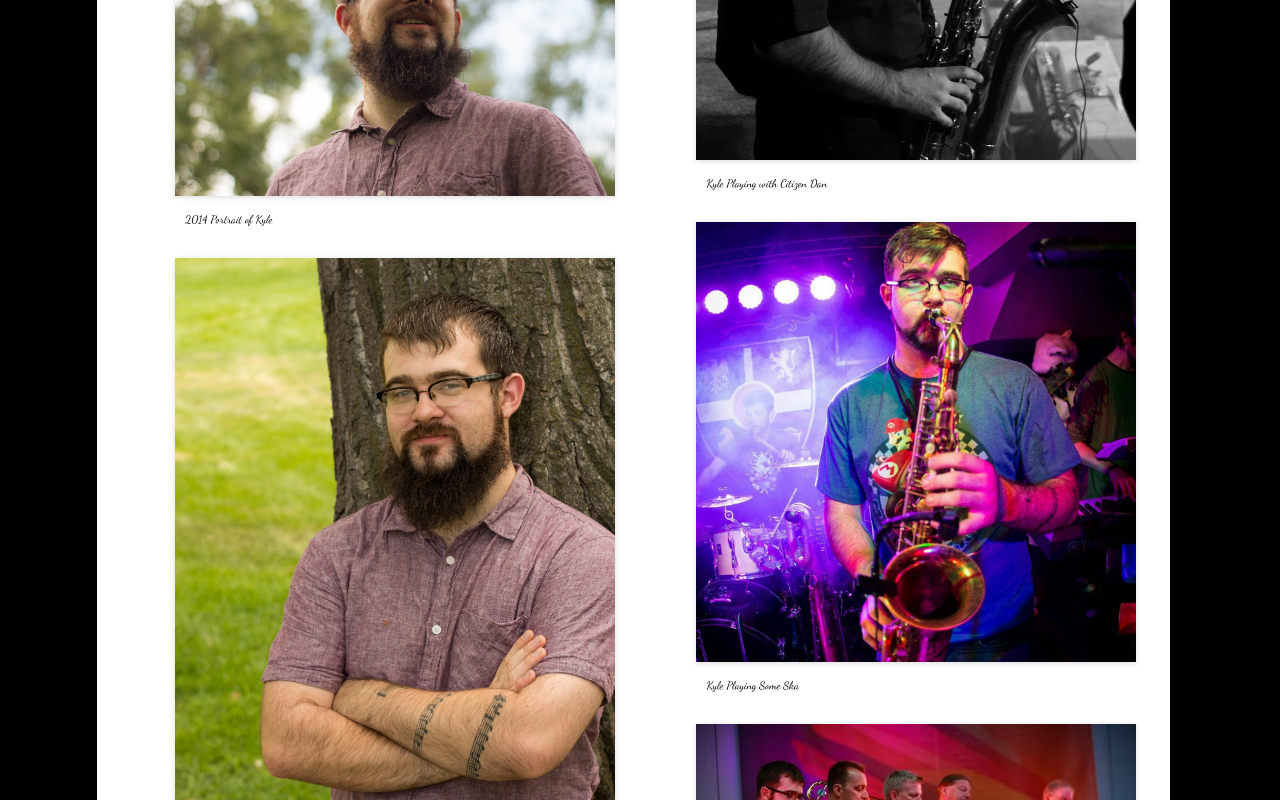
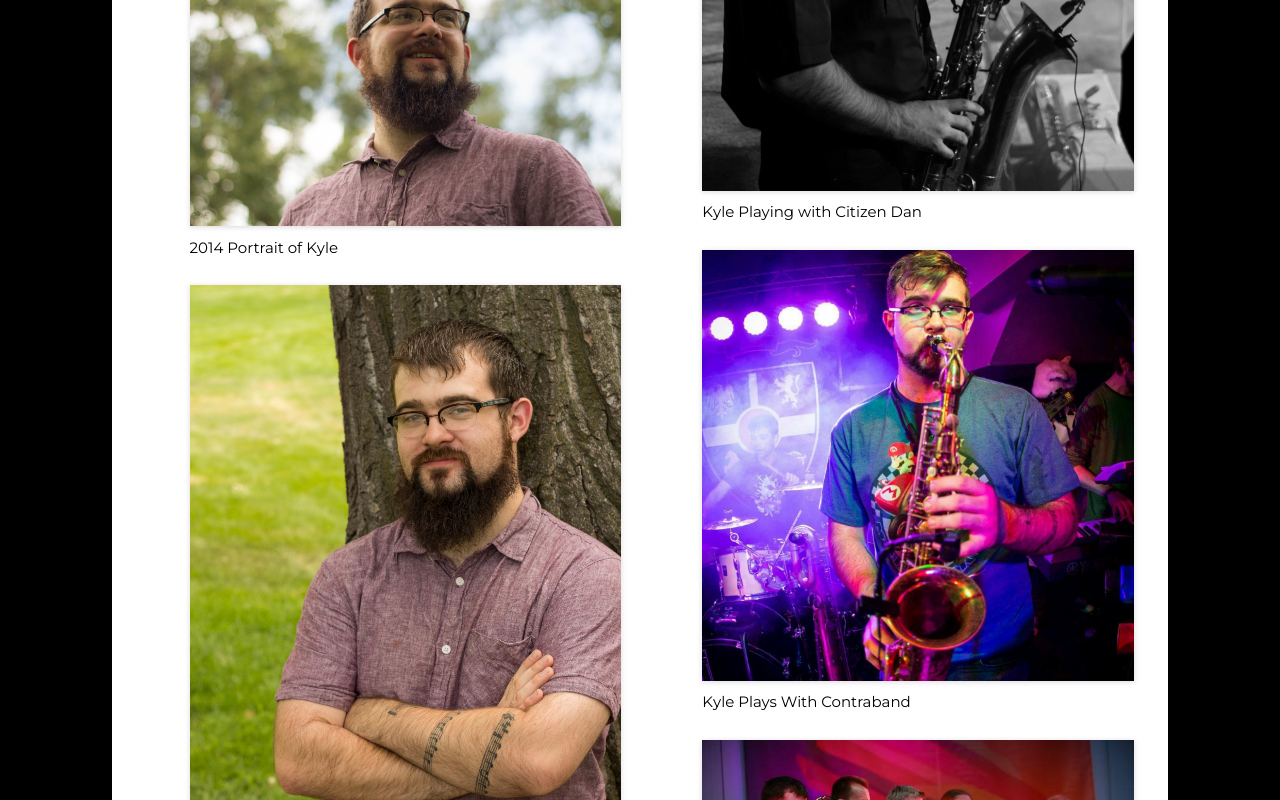
Before and after one commit to cetges86/kyle_etges, a React (Create React App) app in the folder client/: page /media in a window 1280 px wide. Shown: the part 2000-2800 px from the top of the page. Built offline with nearby package versions, Linux system fonts and the light colour scheme; the HTML template or start-up script is replaced by a standard one.

Commit message:
tweaks from Kyle feedback

```diff
--- a/client/public/index.html
+++ b/client/public/index.html
@@ -10,6 +10,7 @@
     -->
     <link rel="manifest" href="%PUBLIC_URL%/manifest.json">
     <link rel="shortcut icon" href="%PUBLIC_URL%/saxophone_icon.png">
+    <link rel="stylesheet" href="https://cdnjs.cloudflare.com/ajax/libs/normalize/8.0.0/normalize.css">
     <link href="https://fonts.googleapis.com/css?family=Montserrat|Dancing+Script|Rubik" rel="stylesheet">
     <link rel="stylesheet" href="https://use.fontawesome.com/releases/v5.2.0/css/all.css" integrity="sha384-hWVjflwFxL6sNzntih27bfxkr27PmbbK/iSvJ+a4+0owXq79v+lsFkW54bOGbiDQ" crossorigin="anonymous">
 
--- a/client/src/components/GalleryImage/images.json
+++ b/client/src/components/GalleryImage/images.json
@@ -57,42 +57,43 @@
     {
         "id":12,
         "path":"./images/ska1.jpg",
-        "label":"Kyle Playing Some Ska"
+        "label":"Kyle Plays With Contraband"
     },
     {
         "id":13,
         "path":"./images/ska2.jpg",
-        "label":"Kyle On Tour With One of His Ska Bands"
+        "label":"Kyle playing at Red Rocks with the Messers Horn Section."
     },
     {
         "id":14,
         "path":"./images/ska3.jpg",
-        "label":"Kyle Playing Some Ska"
+        "label":"Kyle jamming at The Hat in St. Petersburg, Russia."
+
 
     },
     {
         "id":15,
         "path":"./images/ska4.jpg",
-        "label":"Kyle Playing with Ska Skank Redemption"
+        "label":"Kyle Playing with Contraband"
     },
     {
         "id":16,
         "path":"./images/wedding1.jpg",
-        "label":"Kyle Rocking Out at his brother's wedding"
+        "label":"Kyle Rocking out at his brother's wedding"
     },
     {
         "id":17,
         "path":"./images/wedding2.jpg",
-        "label":"Kyle Rocking Out at his brother's wedding"
+        "label":"Kyle Rocking out at his brother's wedding"
     },
     {
         "id":18,
         "path":"./images/wedding3.jpg",
-        "label":"Kyle Rocking Out at his brother's wedding"
+        "label":"Kyle Rocking out at his brother's wedding"
     },
     {
         "id":19,
         "path":"./images/misc1.jpg",
-        "label":"Kyle pondering how awesome he is"
+        "label":"Kyle counting rests with the Metropolitan Jazz Orchestra"
     }
 ]
--- a/client/src/components/Jumbotron.js
+++ b/client/src/components/Jumbotron.js
@@ -7,9 +7,8 @@ const Jumbotron = () => {
         <div>
             <div className="wrapper">
                 <div className="jumbotron">
-                    <h1 id="main-banner">Kyle Etges</h1>
-                    <h3 className="banner-text">Saxophonist based in Nashville, TN </h3>
-                    <h4 className="banner-text">Saxophonist | Composer | Educator | Band Leader</h4>
+                    <h3 className="banner-text">Saxophonist | Composer | Educator | Band Leader</h3>
+                    <h4 className="banner-text">Based in Nashville, TN </h4>
                 </div>
             </div>
 
--- a/client/src/components/Navbar/navbar.css
+++ b/client/src/components/Navbar/navbar.css
@@ -15,7 +15,8 @@
     margin-left: 1.5rem;
     height: 3em;
     padding: 5px;
-    font-family: var(--banner);
+    font-size: 1.5rem;
+    font-family: var(--script);
 }
 
 .navbar-links {
--- a/client/src/pages/BioPage/BioPage.js
+++ b/client/src/pages/BioPage/BioPage.js
@@ -9,20 +9,16 @@ import portrait2 from "./kyle-portrait2.jpg";
 
 const BioPage = () => {
     return (
-        <div className="page-wrapper">
+        <div>
             <Navbar />
-            <div className="wrapper section-black">
-                <img className="banner-img" alt="John Coltrane quote" src={quote} />
-            </div>
-            <div className="grid-wrapper section-light">
-                <p className="bio-paragraph">Kyle is a saxophonist, composer, educator, and bandleader in Nashville, TN. He began playing music when he was 9 years old, and has been leading bands since he was 13. Kyle graduated Magna Cum Laude from the University of Northern Colorado in 2012, with a double major in Music Education and Jazz Studies. He is currently pursuing a Master's Degree in Jazz Studies at Middle Tennessee State University.
+            <div className="grid-wrapper bio-section section-light">
+                <img alt="portrait of Kyle Etges" className="image bio-item" src={portrait}></img>
+                <p className="bio-paragraph bio-item">Kyle is a saxophonist, composer, educator, and bandleader in Nashville, TN. He began playing music when he was 9 years old, and has been leading bands since he was 13. Kyle graduated Magna Cum Laude from the University of Northern Colorado in 2012, with a double major in Music Education and Jazz Studies. He is currently pursuing a Master's Degree in Jazz Studies at Middle Tennessee State University.
                     <br />
                     <br />
                 During his studies at University of Northern Colorado, he performed internationally with the UNC Jazz Lab Band One, appearing with artists including Jeff Coffin, Terell Stafford, Jeff Clayton, John Clayton, Jeff Hamilton, The New York Voices, and many others. For two years in a row, he won the UNC Jazz Composer's Contest, and had an arrangement performed at the 2011 UNC/Greeley Jazz Festival. He also performed with the UNC Wind Ensemble at the Colorado Music Educator's Association conference, and with the premiere saxophone quartet at the 2011 North American Saxophone Alliance conference in Las Vegas, NV. Three of his compositions were featured at this conference.
                 </p>
-                <img alt="portrait of Kyle Etges" className="image" src={portrait}></img>
-                <img alt="Kyle Etges playing with Citizen Dan" className="image" src={portrait2}></img>
-                <p className="bio-paragraph">
+                <p className="bio-paragraph bio-item">
                     After graduating, Kyle taught music in Denver and participated extensively in the ... Orchestra, a jazz ensemble composed of select musicians from around the country. In 2013, his group Bop Skizzum placed 2nd in the Hard Rock Cafe Worldwide Battle of the Bands, and 1st in the United States. In 2014, another one of his projects - The Messers - won the "Best of the West" competition, and performed at the famous Red Rocks Amphitheatre. He also played in the Metropolitan Jazz Orchestra, Denver's premiere big band. He also led Contraband, who have recorded several albums and gone on two nationwide tours.
                     <br />
                     <br />
@@ -30,6 +26,10 @@ const BioPage = () => {
                     <br />
                     Kyle currently resides just outside of Nashville, Tennessee with the fiance and three dogs. He is studying with local legend Don Aliquo, and is scheduled to graduate in the Spring of 2019.
                 </p>
+                <img alt="Kyle Etges playing with Citizen Dan" className="image bio-item" src={portrait2}></img>
+            </div>
+            <div className="wrapper section-black">
+                <img className="banner-img" alt="John Coltrane quote" src={quote} />
             </div>
 
             <Footer />
--- a/client/src/pages/MainPage/MainPage.js
+++ b/client/src/pages/MainPage/MainPage.js
@@ -58,8 +58,7 @@ const MainPage = () => {
             <h1 className="center small-caps">Listen</h1>
                 <Player />
             </div>
-            <div className="section-white intro-bio center">
-                <h2 className="subheading">Classically Trained</h2>
+            <div className="section-white eintro-bio center">
                 <h2 className="cursive white-text quote">
                     “Don’t play everything, or every time.
                     <br />
--- a/client/src/pages/MainPage/main.css
+++ b/client/src/pages/MainPage/main.css
@@ -8,11 +8,6 @@
 }
 
 /* Body of Page, Element Tags */
-
-.page-wrapper {
-    width: 103%;
-    margin-left: -2%;
-}
 
 a {
     color: inherit;
@@ -91,9 +86,10 @@ body {
     background-size: cover;
     background-position: center;
     grid-template-columns: 1fr;
-    grid-auto-rows: 10em;
+    grid-auto-rows: 4em;
     text-align: center;
     box-shadow: var(--shadow);
+    height: 30rem;
 }
 
 #main-banner {
@@ -105,12 +101,11 @@ body {
 }
 
 .banner-text {
-    width: 45%;
     align-self: start;
     justify-self: center;
     color: var(--primary);
     background-color: rgba(128, 128, 128, .7);
-    padding: 3px;
+    padding: 10px;
     border-radius: 5px;
 }
 
@@ -167,7 +162,7 @@ body {
 
 .section-white {
     background-color: white;
-    height: 35rem;
+    min-height: 35rem;
     color: black;
 }
 
@@ -193,14 +188,6 @@ body {
 
 /* -------------------- */
 
-.subheading {
-    padding: 15px;
-    margin-bottom: 9rem;
-    color: orange;
-    text-align: center;
-    font-family: var(--bold);
-}
-
 .intro-bio {
     background-image: url("./background-bio.jpg");
     background-size: cover;
@@ -210,6 +197,7 @@ body {
 .quote {
     text-align: left;
     max-width: 35%;
+    padding-top: 10rem;
     padding-left: 4rem;
 }
 
@@ -291,7 +279,8 @@ footer {
 }
 
 .bio-paragraph {
-    font-size: .7em;
+    margin: 1rem;
+    font-size: 1em;
     line-height: 1.5rem;
     padding: 1.5rem;
     color: black;
@@ -313,7 +302,6 @@ footer {
     line-height: 0;
     align-items: center;
     column-gap: .1rem;
-    margin-bottom: 1rem;
 }
 
 .gallery-image {
@@ -324,10 +312,9 @@ footer {
 }
 
 .label {
-    font-size: .7rem;
-    margin-left: 2rem;
-    font-family: var(--script);
     color: black;
+    font-size: 15px;
+    margin-left: 5%;
 }
 
 .gallery-image img {
@@ -468,48 +455,49 @@ footer {
 
 @media screen and (max-width:600px) {
     .page-wrapper {
-        width:100%;
-        margin-left:0;
+        width: 100%;
+        margin-left: 0;
     }
     .grid-wrapper {
         grid-template-columns: 1fr;
+        grid-row-gap: 0;
     }
-
     .container {
         max-width: 100%;
-        padding:0;
+        padding: 0;
     }
-
-    .banner-text {
-        justify-self: start;
-        margin-left: 1rem;
+    .quote {
+        color: orange;
+        text-align: right;
+        max-width: 100%;
+        padding: 0rem 0rem 7rem 0rem;
     }
-
-    .quote {
-        background-color: rgba(128, 128, 128, 0.6);
-        text-align: left;
-        max-width: 50%;
-        padding-left: 1rem;
-    }
-
-    .section-black, .section-white{
+    .section-black, .section-white {
         height: auto;
     }
-
     .img-gallery {
         column-count: 1;
         line-height: 1;
     }
-
     .gallery-image {
         margin: auto;
-        padding:.3rem;
+        padding: .3rem;
     }
-
     .text:last-child {
         font-size: 0.6rem;
     }
-
+    .grid-wrapper>div {
+        padding: 5px;
+    }
+    .intro-bio {
+        height: 700px;
+    }
+    .bio-item img:nth-of-type(2) {
+        order: 2;
+    }
+    .bio-item p:nth-of-type(2) {
+        order: 2;
+    }
 }
 
 /* Tablet Size (Small) */
```
